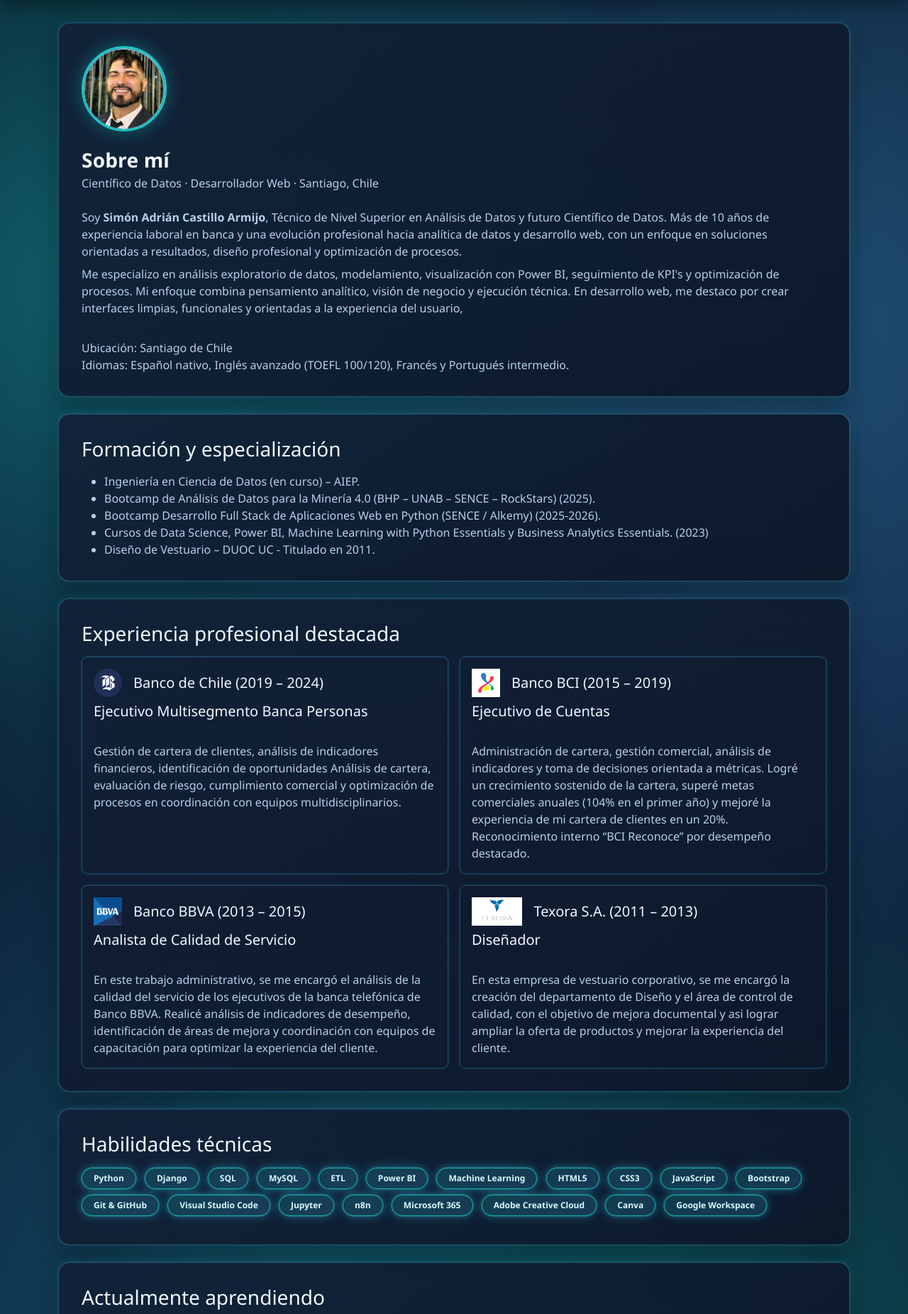
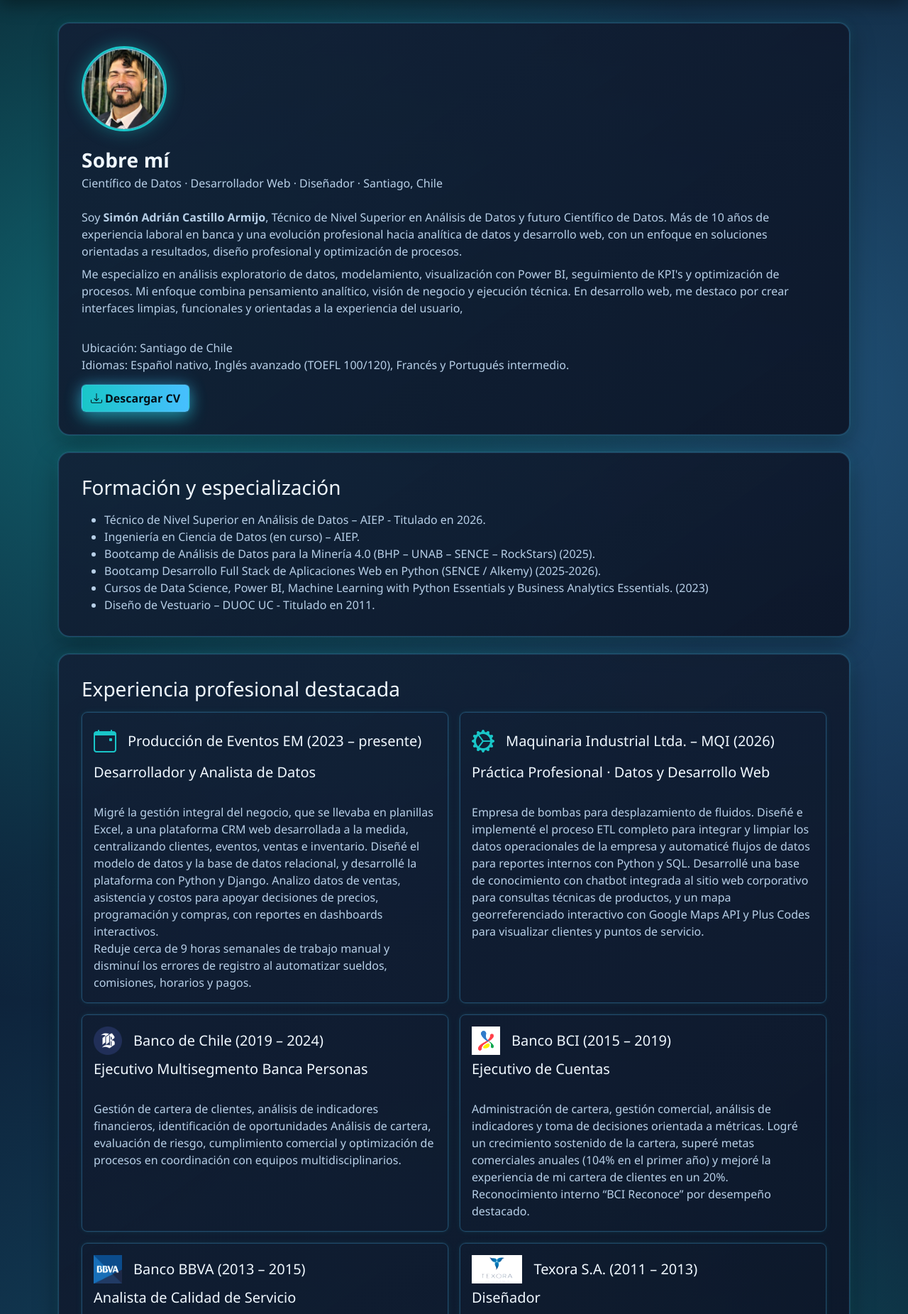
Before and after one commit to simoncastillo1712/webPortfolio, a Django app: page /sobre-mi/ in a window 1280 px wide. Shown: the part 69-1920 px from the top of the page at 71% size. Run offline with Django 5.2, Linux system fonts and the light colour scheme.

Commit message:
feat: add CV download button, EM and MQI experience, and About Me updates
Co-Authored-By: Claude Sonnet 5.5 <noreply@anthropic.com>

```diff
--- a/config/portafolio/templates/cienciaDatos.html
+++ b/config/portafolio/templates/cienciaDatos.html
@@ -55,7 +55,7 @@
     </div>
     <div class="d-flex flex-wrap gap-2">
         <a href="#caex" class="btn btn-accent btn-lg">Ver caso destacado</a>
-        <a href="{% static 'docs/CV Simon Castillo (Tech).pdf' %}" target="_blank" rel="noopener noreferrer" class="btn btn-outline-light btn-lg">Descargar CV</a>
+        <a href="{% static 'docs/CV Simon Castillo 2026.pdf' %}" target="_blank" rel="noopener noreferrer" class="btn btn-outline-light btn-lg">Descargar CV</a>
         <a href="{% url 'contacto' %}" class="btn btn-outline-light btn-lg">Contactar</a>
     </div>
 </section>
--- a/config/portafolio/templates/sobreMi.html
+++ b/config/portafolio/templates/sobreMi.html
@@ -13,7 +13,7 @@
         </div>
         <div>
             <h1 class="section-title mb-1">Sobre mí</h1>
-            <p class="text-muted-custom mb-0">Científico de Datos · Desarrollador Web · Santiago, Chile</p>
+            <p class="text-muted-custom mb-0">Científico de Datos · Desarrollador Web · Diseñador · Santiago, Chile</p>
         </div>
     </div>
     <p class="text-muted-custom mb-2">
@@ -28,16 +28,20 @@
         En desarrollo web, me destaco por crear interfaces limpias, funcionales y orientadas a la experiencia del usuario,
 
     </p><br>
-    <p class="text-muted-custom mb-0">
+    <p class="text-muted-custom mb-3">
         Ubicación: Santiago de Chile <br>
         Idiomas: Español nativo, Inglés avanzado (TOEFL 100/120), Francés y Portugués
         intermedio.
     </p>
+    <a href="{% static 'docs/CV Simon Castillo 2026.pdf' %}" target="_blank" rel="noopener noreferrer" class="btn btn-accent">
+        <i class="bi bi-download me-1"></i>Descargar CV
+    </a>
 </section>
 
 <section class="section-card mb-4">
     <h2 class="h3 mb-3">Formación y especialización</h2>
     <ul class="text-muted-custom mb-0">
+        <li>Técnico de Nivel Superior en Análisis de Datos – AIEP - Titulado en 2026.</li>
         <li>Ingeniería en Ciencia de Datos (en curso) – AIEP.</li>
         <li>Bootcamp de Análisis de Datos para la Minería 4.0 (BHP – UNAB – SENCE – RockStars) (2025).</li>
         <li>Bootcamp Desarrollo Full Stack de Aplicaciones Web en Python (SENCE / Alkemy) (2025-2026).</li>
@@ -50,6 +54,41 @@
 <section class="section-card mb-4">
     <h2 class="h3 mb-3">Experiencia profesional destacada</h2>
     <div class="row g-3">
+        <div class="col-md-6">
+            <div class="p-3 rounded-3 border border-secondary-subtle h-100">
+                <div class="d-flex align-items-center gap-3 mb-2">
+                    <i class="bi bi-calendar-event" style="font-size:2rem;color:var(--accent);"></i>
+                    <h3 class="h5 mb-0">Producción de Eventos EM (2023 – presente)</h3>
+                </div>
+                <h5>Desarrollador y Analista de Datos</h5><br>
+                <p class="text-muted-custom mb-0">
+                Migré la gestión integral del negocio, que se llevaba en planillas Excel, a una plataforma CRM web
+                desarrollada a la medida, centralizando clientes, eventos, ventas e inventario.
+                Diseñé el modelo de datos y la base de datos relacional, y desarrollé la plataforma con Python y Django.
+                Analizo datos de ventas, asistencia y costos para apoyar decisiones de precios, programación y compras,
+                con reportes en dashboards interactivos.<br>
+                Reduje cerca de 9 horas semanales de trabajo manual y disminuí los errores de registro al automatizar
+                sueldos, comisiones, horarios y pagos.
+                </p>
+            </div>
+        </div>
+        <div class="col-md-6">
+            <div class="p-3 rounded-3 border border-secondary-subtle h-100">
+                <div class="d-flex align-items-center gap-3 mb-2">
+                    <i class="bi bi-gear-wide-connected" style="font-size:2rem;color:var(--accent);"></i>
+                    <h3 class="h5 mb-0">Maquinaria Industrial Ltda. – MQI (2026)</h3>
+                </div>
+                <h5>Práctica Profesional · Datos y Desarrollo Web</h5><br>
+                <p class="text-muted-custom mb-0">
+                Empresa de bombas para desplazamiento de fluidos. Diseñé e implementé el proceso ETL completo para
+                integrar y limpiar los datos operacionales de la empresa y automaticé flujos de datos para reportes
+                internos con Python y SQL.
+                Desarrollé una base de conocimiento con chatbot integrada al sitio web corporativo para consultas técnicas
+                de productos, y un mapa georreferenciado interactivo con Google Maps API y Plus Codes para visualizar
+                clientes y puntos de servicio.
+                </p>
+            </div>
+        </div>
         <div class="col-md-6">
             <div class="p-3 rounded-3 border border-secondary-subtle h-100">
                 <div class="d-flex align-items-center gap-3 mb-2">
```
Also changed, not shown: 1 other file.
